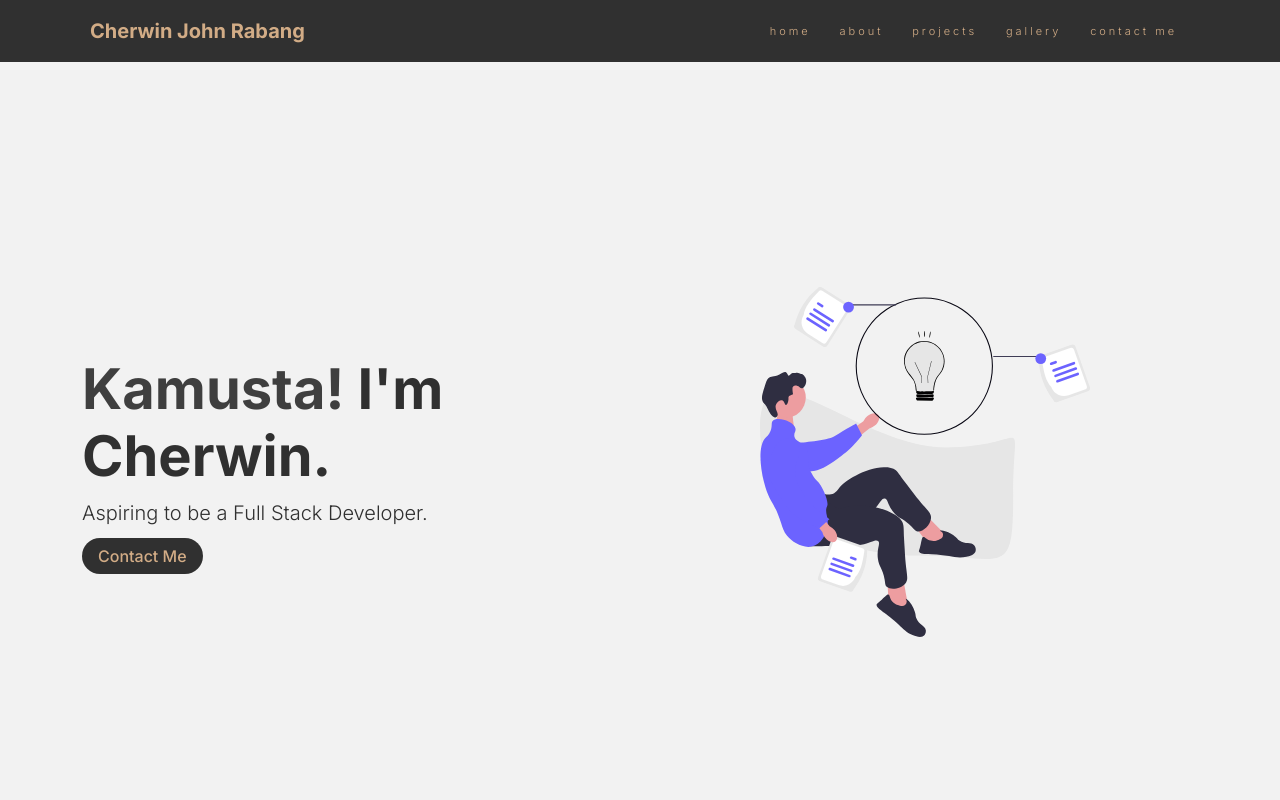
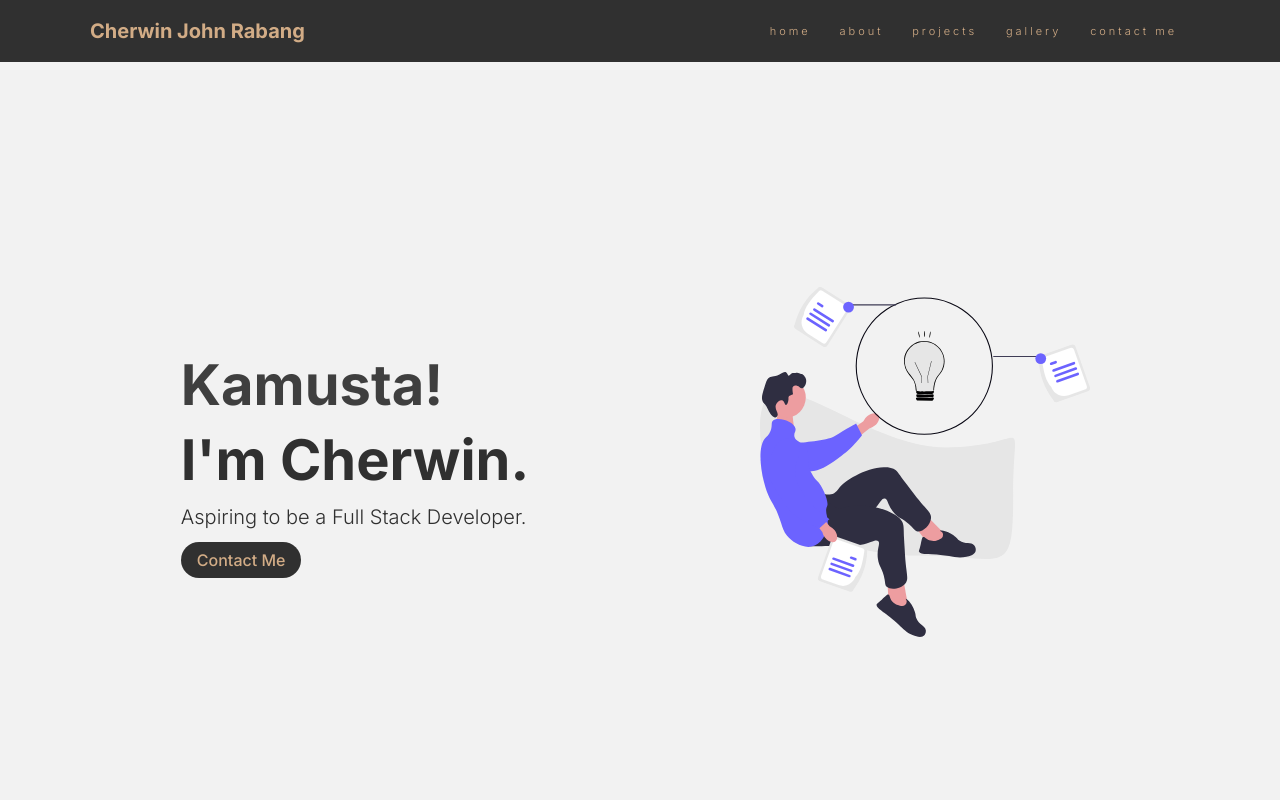
Before and after one commit to CERABANGSSCGI/Portfolio_1, a plain HTML site: page index.html in a window 1280 px wide. Shown: the top 800 px of the page. Drawn offline with Linux system fonts and the light colour scheme.

Commit message:
Minor Changes

```diff
--- a/index.html
+++ b/index.html
@@ -11,7 +11,7 @@
       href="https://fonts.googleapis.com/css2?family=Inter:ital,opsz,wght@0,14..32,100..900;1,14..32,100..900&family=Roboto:ital,wght@0,100..900;1,100..900&display=swap"
       rel="stylesheet"
     />
-    <title>Document</title>
+    <title>Portfolio v1.2</title>
   </head>
   <body>
     <nav class="navbar navbar-expand-md bg-light sticky-top">
@@ -56,9 +56,8 @@
             class="col-md-6 col-12 d-flex align-items-center justify-content-center z-1"
           >
             <div class="home-desc">
-              <h1>
-                <span id="changing-word" class="fade-word"></span> I'm Cherwin.
-              </h1>
+              <h1><span id="changing-word" class="fade-word"></span></h1>
+              <h1>I'm Cherwin.</h1>
               <p class="fs-5">Aspiring to be a Full Stack Developer.</p>
               <a href="#contact-me" class="contactbtn">contact me</a>
             </div>
```
